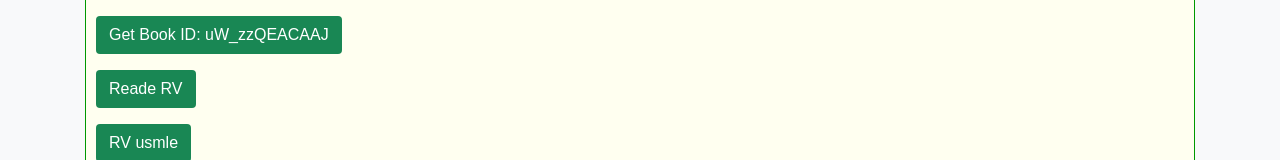
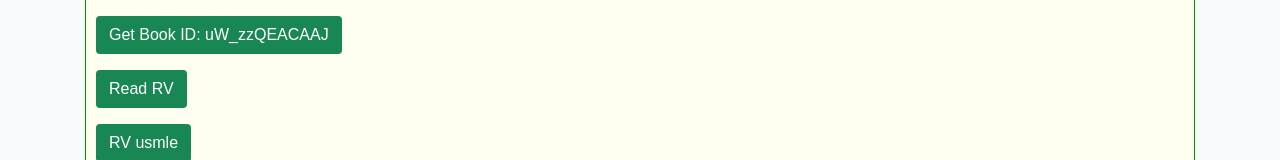
Before and after one commit to alexsmith716/Demo-Mostly-Graphql, a React app: page /restfulexample in a window 1280 px wide. Shown: the part 229-389 px from the top of the page. Built offline with nearby package versions, Linux system fonts and the light colour scheme; the HTML template or start-up script is replaced by a standard one.

Commit message:
refactor: Clean-up regarding last fix.

```diff
--- a/src/containers/RESTfulExample/RESTfulExample.js
+++ b/src/containers/RESTfulExample/RESTfulExample.js
@@ -33,12 +33,6 @@ const RESTfulExample = () => {
 		} = useQuery(
 			GET_GOOGLE_BOOKS_LAST_SEARCH_STRING,
 	);
-
-	//  const [getLastSearchString, {
-	//      data: lastSearchStringDATAZ,
-	//    }] = useLazyQuery(
-	//      GET_GOOGLE_BOOKS_LAST_SEARCH_STRING
-	//  );
 
 	const onCompleted = () => {
 		console.log('>>>>>>>>>>>>>>>>>>>>>>>> RESTfulExample > QUERY > Completed ++++++++++++++++++++');
@@ -205,7 +199,7 @@ const RESTfulExample = () => {
 							type="button"
 							className="btn-success btn-md"
 							onClick={() => {console.log(googleBooksLastSearchStringVar())} }
-							buttonText={"Reade RV"}
+							buttonText={"Read RV"}
 						/>
 					</div>
 
--- a/src/graphql/datasources/googleBooksAPI.js
+++ b/src/graphql/datasources/googleBooksAPI.js
@@ -12,7 +12,6 @@ export class GoogleBooksAPI extends RESTDataSource {
 		return {
 			id: book.id,
 			cursor: `${book.id}`,
-      lastSearchString: '',
 			title: book.volumeInfo.title,
 			authors: book.volumeInfo.authors,
 			publisher: book.volumeInfo.publisher,
@@ -23,9 +22,6 @@ export class GoogleBooksAPI extends RESTDataSource {
 			favorite: false,
 		};
 	}
-
-	// https://www.googleapis.com/books/v1/volumes?q=gmat&startIndex=0&orderBy=newest&projection=lite&maxResults=40
-	// https://www.googleapis.com/books/v1/volumes/XDTlxgEACAAJ
 
 	async getBooks(searchString, orderBy) {
 		try {
```
Also changed, not shown: src/graphql/resolvers/resolvers.js (+1 -29 lines).
